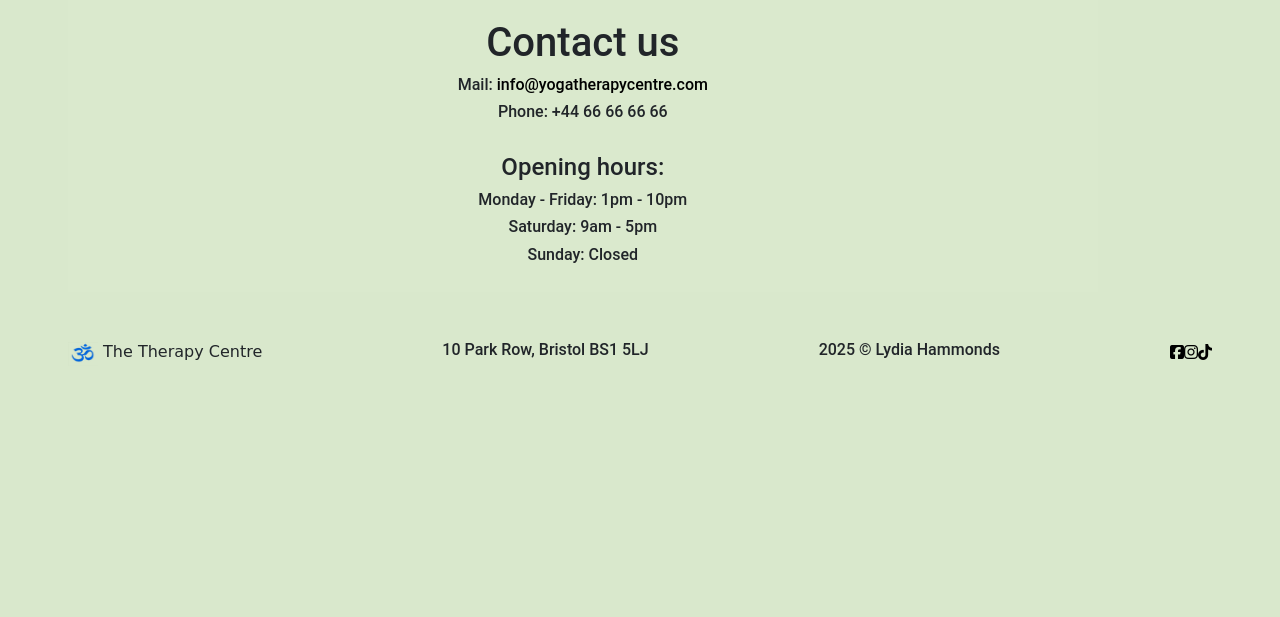
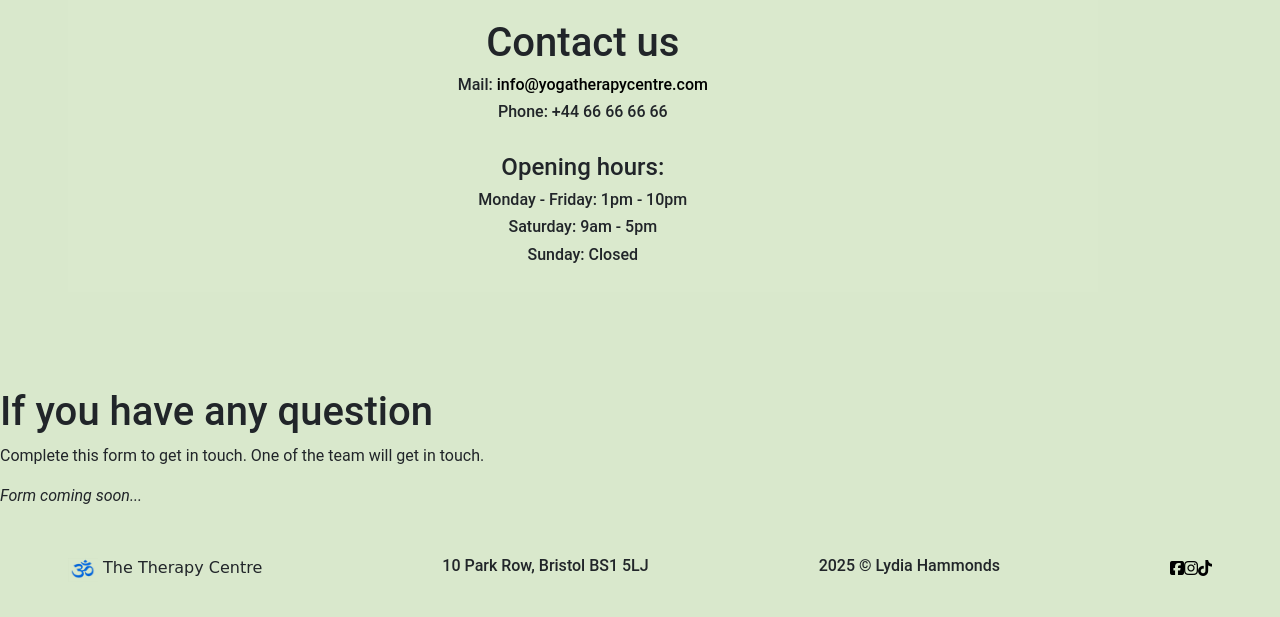
Before and after one commit to LidiaMorejudo/therapycentre, a Django app: page /enquiries/ in a window 1280 px wide. Shown: the part 121-738 px from the top of the page. Run offline with Django 5.2, Linux system fonts and the light colour scheme; some libraries are stand-ins or nearby versions.

Commit message:
Added the placeholder for the form in enquiries

```diff
--- a/inquiries/templates/inquiries/enquiries.html
+++ b/inquiries/templates/inquiries/enquiries.html
@@ -20,6 +20,15 @@
         </div>
     </div>
 </div>
+
+<div class="col-12 col-md-6 my-5">
+    <h1>If you have any question</h1>
+    <p>Complete this form to get in touch. One of the team will get in touch.</p>
+
+    <!-- Contact form placeholder -->
+    <p><em>Form coming soon...</em></p>
+</div>
+
 {% endblock %}
 
 {% block scripts %}
```
